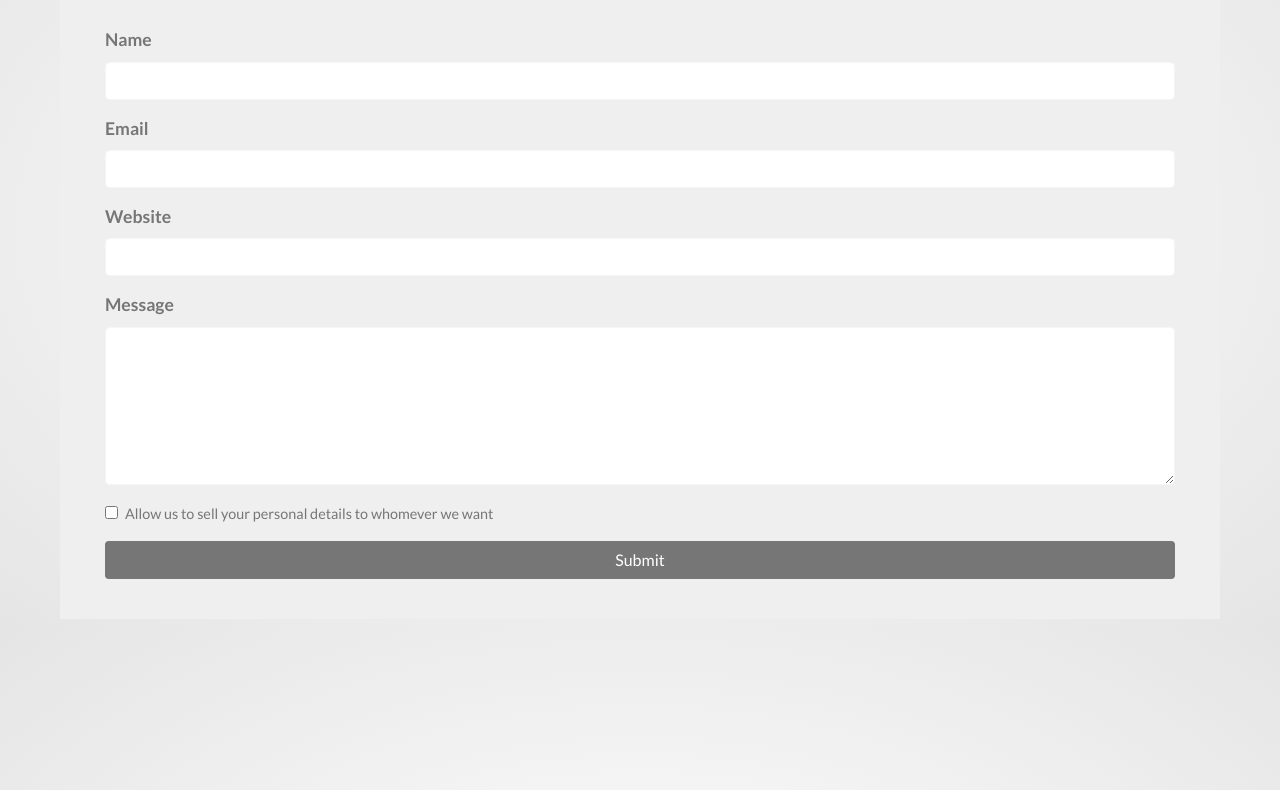
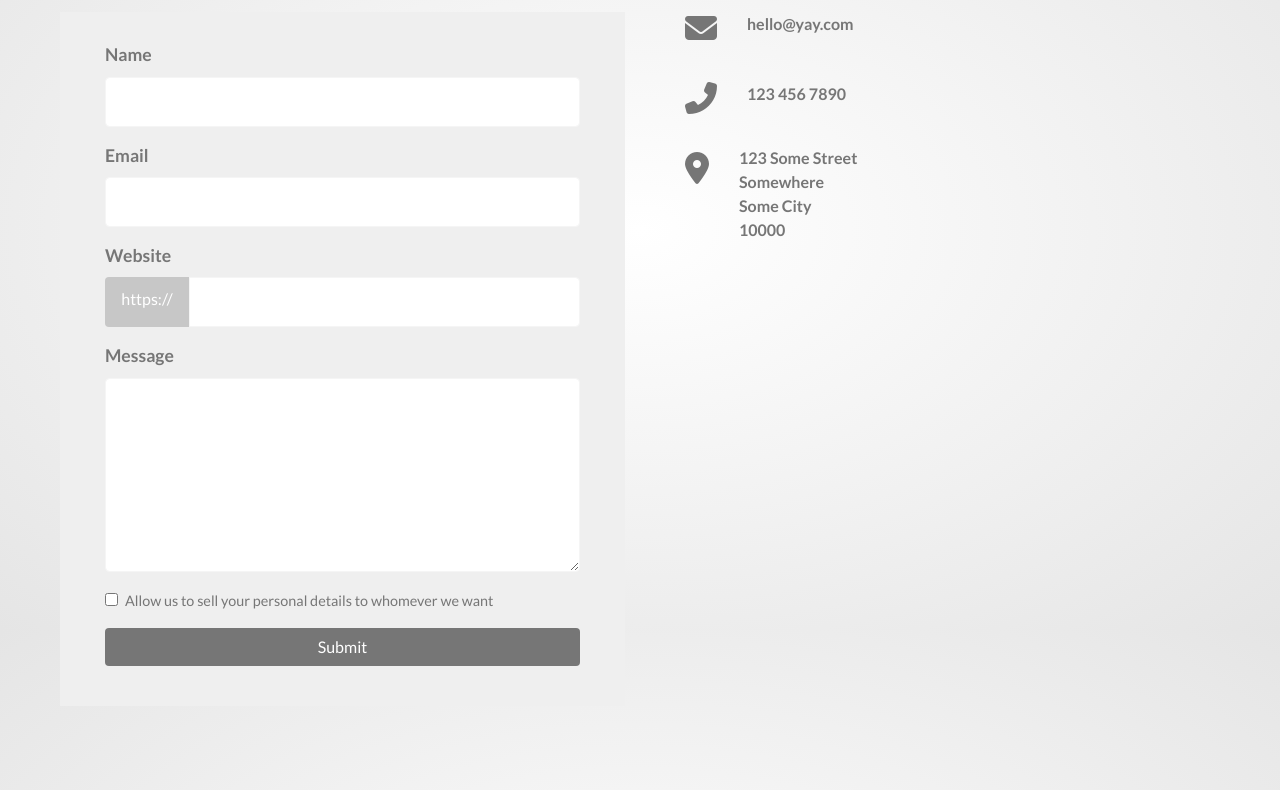
Before and after one commit to Noroff-FEU-Assignments/css-frameworks-ca-toratapp, a plain HTML site: page contact.html in a window 1280 px wide. Shown: the part 170-960 px from the top of the page. Drawn offline with nearby package versions, Linux system fonts and the light colour scheme; a web font is replaced by a local one.

Commit message:
Adjustment height nav, work on contact and home carousel

```diff
--- a/contact.html
+++ b/contact.html
@@ -25,7 +25,9 @@
   <body>
     <div class="wrapper">
       <header class="bg-light fixed-top">
-        <nav class="header__nav navbar navbar-expand-lg navbar-light mx-auto">
+        <nav
+          class="header__nav navbar navbar-expand-lg navbar-light mx-auto py-3"
+        >
           <a class="navbar-brand" href="index.html">The YAY Company</a>
           <button
             class="navbar-toggler"
@@ -94,24 +96,33 @@
           <form class="contact-form col-md">
             <div class="form-group">
               <label for="name">Name</label>
-              <input type="text" class="form-control" id="name" />
+              <input type="text" class="form-control p-4" id="name" />
             </div>
             <div class="form-group">
               <label for="email">Email</label>
               <input
                 type="email"
-                class="form-control"
+                class="form-control p-4"
                 id="email"
                 aria-describedby="emailHelp"
               />
             </div>
             <div class="form-group">
               <label for="website">Website</label>
-              <input type="text" class="form-control" id="website" />
+              <div class="website-https-and-input-container">
+                <div class="contact-website__https-field d-none d-lg-block">
+                  https://
+                </div>
+                <input type="text" class="form-control p-4" id="website" />
+              </div>
             </div>
             <div class="form-group">
               <label for="message">Message</label>
-              <textarea class="form-control" id="message" rows="6"></textarea>
+              <textarea
+                class="form-control p-4"
+                id="message"
+                rows="6"
+              ></textarea>
             </div>
             <div class="form-group form-check">
               <input type="checkbox" class="form-check-input" id="checkbox" />
--- a/sass/partials/_colors.scss
+++ b/sass/partials/_colors.scss
@@ -3,6 +3,7 @@ $primary: #e92569;
 $navbar-light-active-color: #0A0A0A;
 $headings-color: $primary;
 $gray-800: #767676;
+$gray-600: #C7C7C7;
 $gray-500: #E5E5E5;
 $gray-400: #F5F5F5;
 $body-color: $gray-800;
--- a/sass/partials/_contact.scss
+++ b/sass/partials/_contact.scss
@@ -29,7 +29,8 @@
 }
 
 .contact-container {
-    margin-top: 95px;
+    margin-top: 110px;
+
     .contact-info {
         display: flex;
         flex-direction: column;
--- a/sass/partials/_home.scss
+++ b/sass/partials/_home.scss
@@ -1,5 +1,5 @@
 .home-carousel {
-    margin-top: 55px;
+    margin-top: 70px;
 
     .carousel-item {
         min-height: 287px;
@@ -9,6 +9,25 @@
         min-height: 287px;
         object-fit: cover;
     }
+}
+
+.rounded-and-shadow-indicators {
+    box-shadow: 0 0.5rem 1rem rgba(0, 0, 0, 0.15) !important;
+    border-radius: 0.25rem !important;
+}
+
+#indicator-1, #indicator-2, #indicator-3 {
+    @extend .rounded-and-shadow-indicators;
+}
+
+.carousel-indicators li {
+    height: 30px;
+    width: 30px;
+    opacity: 1;
+}
+
+.carousel-indicators .active {
+    background-color: $primary;
 }
 
 .std-h1 {
--- a/sass/partials/_media.scss
+++ b/sass/partials/_media.scss
@@ -33,22 +33,60 @@
         max-width: 22.5%;
     }
 
-    .contact-info {
-        order: 3;
-    }
-
-    .contact-h1 {
-        order: 1;
-    }
-
-    .contact-form {
-        order: 2;
+    .form-and-contact-info {
+        display: grid;
+        grid-template-columns: 1fr 1fr;
+        grid-template-areas:
+        "heading-contact heading-contact"
+        "contact-form contact-info";
+        gap: 30px;
     }
 
     .contact-h1 {
         margin-top: 0;
-        margin-bottom: 30px;
+        margin-bottom: 0;
+        grid-area: heading-contact;
+    }
 
+    .contact-info {
+        grid-area: contact-info;
+    }
+
+    .contact-form {
+        grid-area: contact-form;
+    }
+
+    .website-https-and-input-container {
+        display: flex;
+    }
+
+    #website {
+        border-radius: 0% 0.25rem 0.25rem 0%;
+        flex: 1;
+    }
+
+    .contact-website__https-field {
+        color: white;
+        background-color: $gray-600;
+        border-top-left-radius: 0.25rem;
+        border-bottom-left-radius: 0.25rem;
+        width: 84px;
+        text-align: center;
+        padding-top: 10px;
+    }
+
+    #website:before {
+        content: "https://";
+        color: white;
+        position: absolute;
+        left: 0;
+        top: 0;
+        width: 84px;
+        height: 100%;
+        background: $gray-600;
+        border-top-left-radius: 0.25rem;
+        border-bottom-left-radius: 0.25rem;
+        z-index: 3000;
     }
 }
 
--- a/sass/partials/_news.scss
+++ b/sass/partials/_news.scss
@@ -7,7 +7,7 @@
 }
 
 .news-h1 {
-    margin-top: 95px;
+    margin-top: 110px;
     margin-bottom: 50px;
 }
 
```
Also changed, not shown: index.html (+14 -3 lines), news.html (+3 -1 lines), css/style.css, 1 other file.
